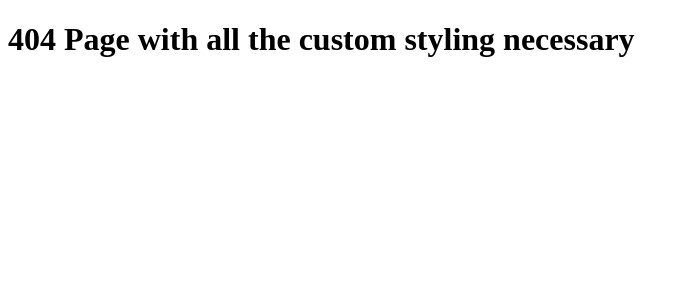
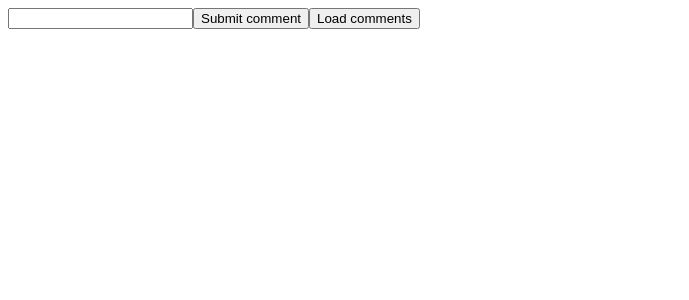
Before and after one commit to duckhai80/roadmap.sh-nextjs-hello-world, a Next.js app: page /comments in a window 1280 px wide. Before the commit this address had no page. Shown: the top 300 px of the page, without its empty margins (0-689 px from the left). Built offline with nearby package versions, Linux system fonts and the light colour scheme.

Commit message:
reseach all about API routes

```diff
--- /dev/null
+++ b/data/comments.js
@@ -0,0 +1,5 @@
+export const comments = [
+  { id: 1, text: "This is the first comment" },
+  { id: 2, text: "This is the second comment" },
+  { id: 3, text: "This is the third comment" },
+];
--- /dev/null
+++ b/pages/api/[[...params]].js
@@ -0,0 +1,6 @@
+export default function handler(req, res) {
+  const params = req.query.params;
+
+  console.log(params);
+  res.status(200).json(params);
+}
--- /dev/null
+++ b/pages/api/comments/[commentId].js
@@ -0,0 +1,23 @@
+import { comments } from "@/data/comments";
+
+export default function handler(req, res) {
+  const { commentId } = req.query;
+
+  if (req.method === "GET") {
+    const comment = comments.find((comment) => comment.id === +commentId);
+
+    res.status(200).json(comment);
+  }
+
+  if (req.method === "DELETE") {
+    const deletedComment = comments.find(
+      (comment) => comment.id === +commentId
+    );
+    const commentIndex = comments.findIndex(
+      (comment) => comment.id === +commentId
+    );
+
+    comments.splice(commentIndex, 1);
+    res.status(200).json(deletedComment);
+  }
+}
--- /dev/null
+++ b/pages/api/comments/index.js
@@ -0,0 +1,16 @@
+import { comments } from "@/data/comments";
+
+export default function handler(req, res) {
+  if (req.method === "GET") {
+    res.status(200).json(comments);
+  } else if (req.method === "POST") {
+    const comment = req.body.comment;
+    const newComment = {
+      id: Date.now(),
+      text: comment,
+    };
+
+    comments.push(newComment);
+    res.status(201).json(newComment);
+  }
+}
--- a/pages/api/index.js
+++ /dev/null
@@ -1,3 +0,0 @@
-export default function handler(req, res) {
-  res.status(200).json({ name: "Home API route" });
-}
--- /dev/null
+++ b/pages/comments/index.js
@@ -0,0 +1,57 @@
+import { useState } from "react";
+
+function CommentsPage(props) {
+  const [comments, setComments] = useState([]);
+  const [comment, setComment] = useState("");
+
+  const fetchComments = async () => {
+    const response = await fetch("/api/comments");
+    const data = await response.json();
+
+    setComments(data);
+  };
+
+  const submitComment = async () => {
+    const response = await fetch("/api/comments", {
+      method: "POST",
+      body: JSON.stringify({ comment }),
+      headers: {
+        "Content-Type": "application/json",
+      },
+    });
+    const data = await response.json();
+    console.log(data);
+  };
+
+  const deleteComment = async (commentId) => {
+    const response = await fetch(`/api/comments/${commentId}`, {
+      method: "DELETE",
+    });
+    const data = await response.json();
+
+    fetchComments();
+    console.log(data);
+  };
+
+  return (
+    <>
+      <input
+        type="text"
+        value={comment}
+        onChange={(e) => setComment(e.target.value)}
+      />
+      <button onClick={submitComment}>Submit comment</button>
+      <button onClick={fetchComments}>Load comments</button>
+      {comments.map((comment) => (
+        <div key={comment.id}>
+          <p>
+            {comment.id} {comment.text}
+            <button onClick={() => deleteComment(comment.id)}>Delete</button>
+          </p>
+        </div>
+      ))}
+    </>
+  );
+}
+
+export default CommentsPage;
```
Also changed, not shown: pages/comments/[commentId].js (added, +34 -0 lines).
